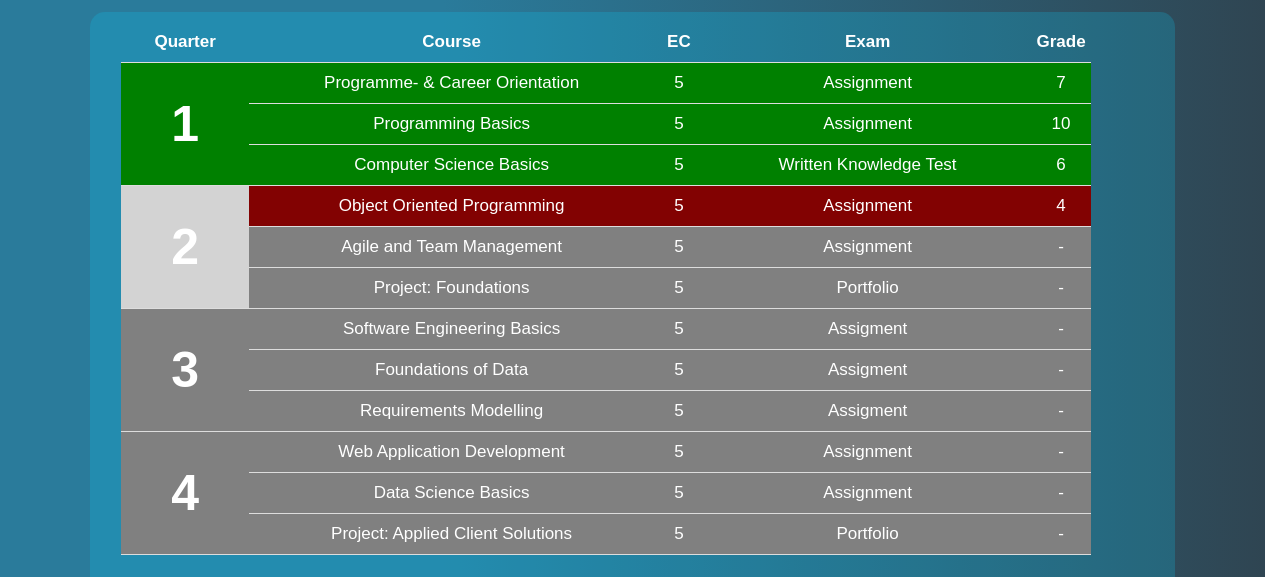
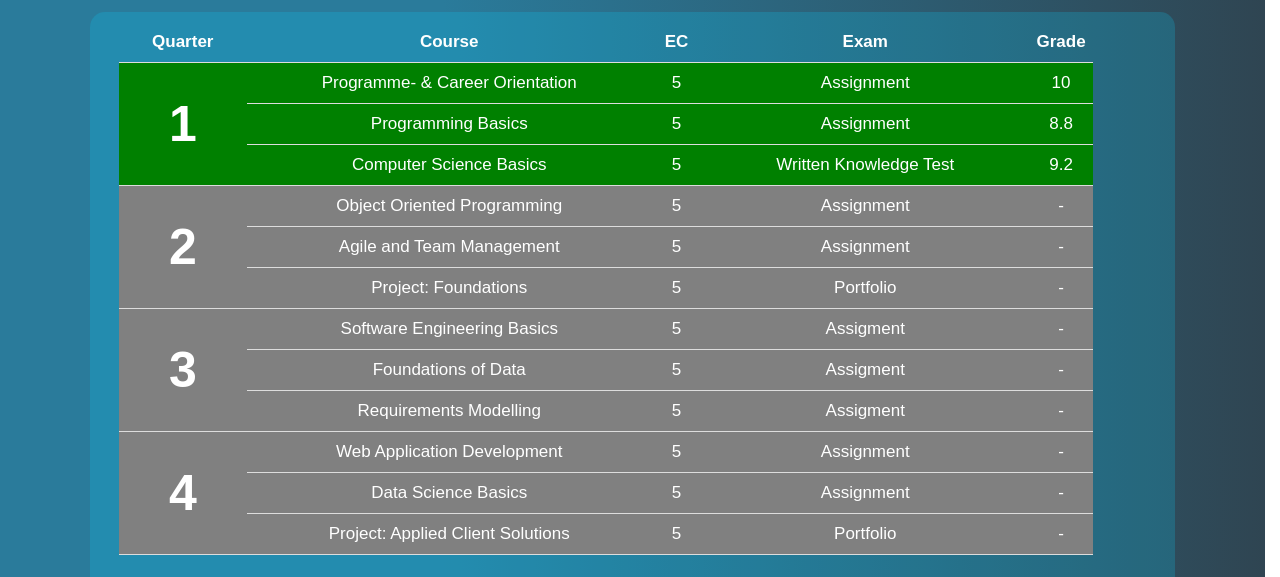
Before and after one commit to flaw01/flaw01.github.io, a plain HTML site: page dashboard.html in a window 1280 px wide. Shown: the part 188-765 px from the top of the page. Drawn offline with Linux system fonts and the light colour scheme; a web font is replaced by a local one.

Commit message:
updated grades

```diff
--- a/dashboard.html
+++ b/dashboard.html
@@ -44,19 +44,19 @@
               <td class="text">Programme- & Career Orientation</td>
               <td class="number">5</td>
               <td class="text">Assignment</td>
-              <td class="number">7</td>
+              <td class="number">10</td>
             </tr>
             <tr>
               <td class="text">Programming Basics</td>
               <td class="number">5</td>
               <td class="text">Assignment</td>
-              <td class="number">10</td>
+              <td class="number">8.8</td>
             </tr>
             <tr>
               <td class="text">Computer Science Basics</td>
               <td class="number">5</td>
               <td class="text">Written Knowledge Test</td>
-              <td class="number">6</td>
+              <td class="number">9.2</td>
             </tr>
           </tbody>
           <tbody class="currentq">
@@ -65,7 +65,7 @@
               <td class="text">Object Oriented Programming</td>
               <td class="number">5</td>
               <td class="text">Assignment</td>
-              <td class="number">4</td>
+              <td class="number">-</td>
             </tr>
             <tr>
               <td class="text">Agile and Team Management</td>
```
